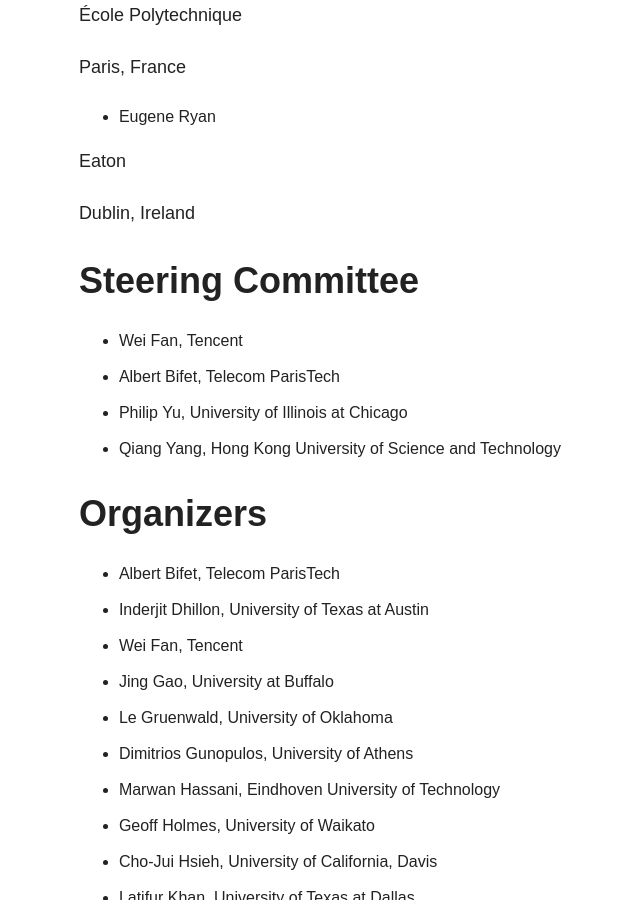
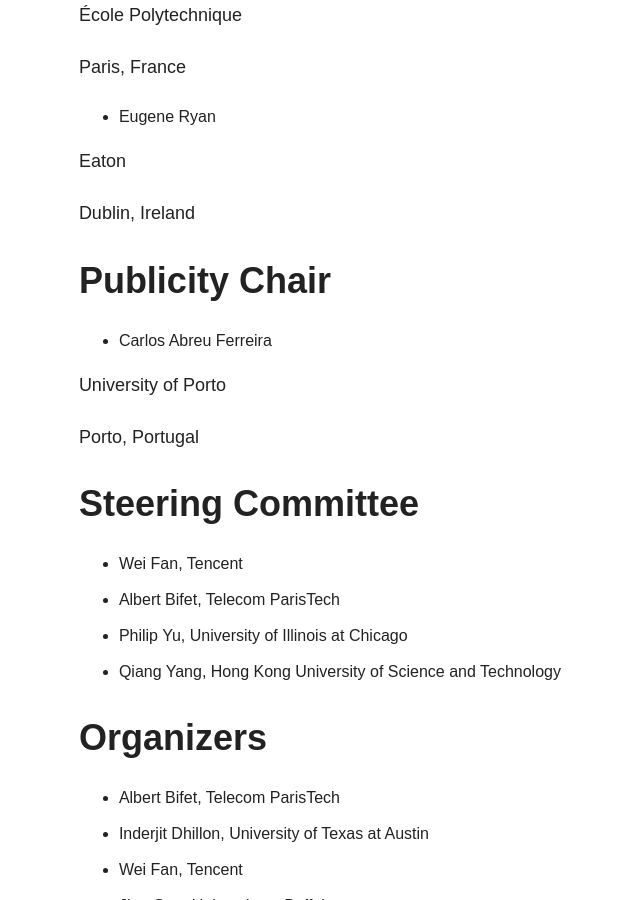
Before and after one commit to bigmine/bigmine19, a Jekyll site: the page built from organization.md, in a window 1280 px wide and 900 px high, scrolled down 1580 px. Shown: the whole window, without its empty margins (207-847 px from the left). Built offline with Jekyll 4.4.1, drawn with Linux system fonts in a browser that asks for light colours; nearby versions of some CDN libraries.

Commit message:
add Carlos

```diff
--- a/organization.md
+++ b/organization.md
@@ -32,6 +32,17 @@ Eaton
 
 Dublin, Ireland
 
+
+Publicity Chair
+==========
+
+* Carlos Abreu Ferreira
+
+University of Porto
+
+Porto, Portugal
+
+
 Steering Committee
 ==========
 * Wei Fan, Tencent
@@ -62,6 +73,7 @@ Organizers
 * Kun Zhang, Xavier University of Louisiana
 * Xiatian Zhang, TalkingData. Ltd.
 * Yuanchun Zhou, Chinese Academy of Sciences
+
 
 Program Committee
 ==========
```
